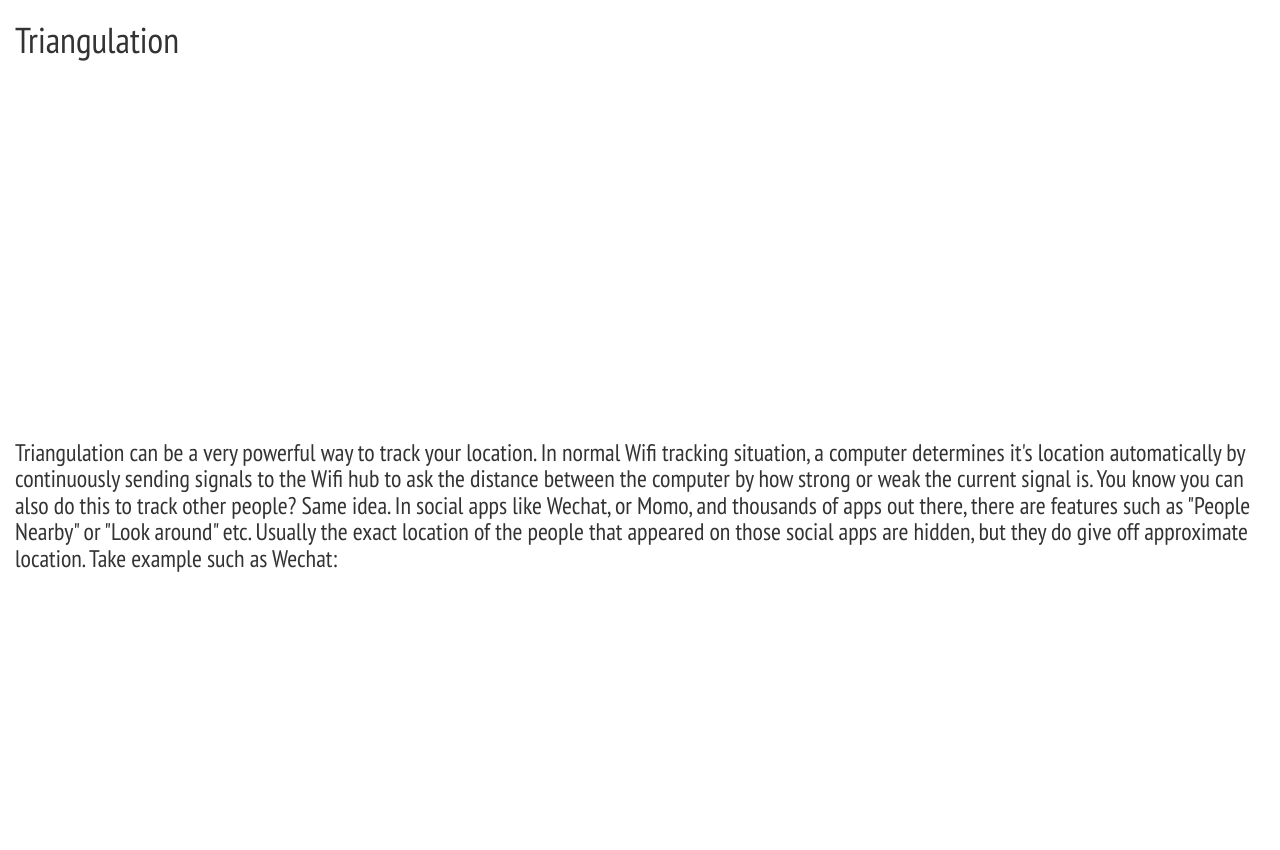
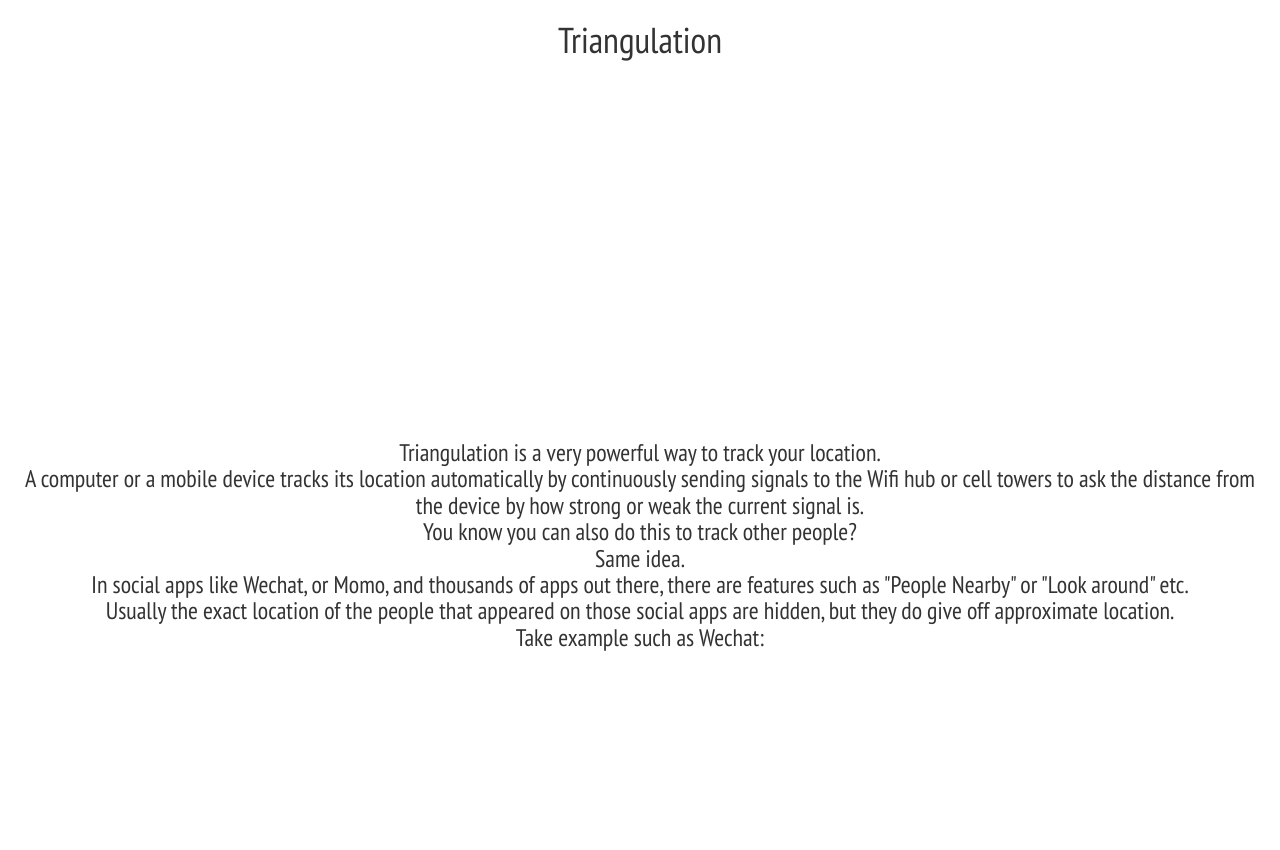
Before and after one commit to onhout/onhout.com, a PHP site: page /gmaps/index.html in a window 1280 px wide. Shown: the top 850 px of the page. Before the commit the page ends 572 px from the top, so only its background shows below. Run offline with PHP 8.4, Linux system fonts and the light colour scheme; some libraries are stand-ins or nearby versions.

Commit message:
updated a few bugs

```diff
--- a/gmaps/css/indexcss.css
+++ b/gmaps/css/indexcss.css
@@ -16,7 +16,11 @@
     padding: 25px;
 }
 
-body{
+html, body {
+    height: 100%;
+    width: 100%;
+    padding: 0;
+    margin: 0;
     font-family: 'PT Sans Narrow', sans-serif;
     font-weight: 300;
 }
--- a/gmaps/index.html
+++ b/gmaps/index.html
@@ -9,19 +9,18 @@
     <link href='http://fonts.googleapis.com/css?family=PT+Sans+Narrow' rel='stylesheet' type='text/css'>
 </head>
 <body>
-
-<div class="container-fluid" style="height: 1000px;">
-    <div style="height: 400px;"><h1>Triangulation</h1></div>
-    <div class = "body">
-        <h3>Triangulation can be a very powerful way to track your location.
-        In normal Wifi tracking situation, a computer determines it's location
-        automatically by continuously sending signals to the Wifi hub to ask the
-        distance between the computer by how strong or weak the current signal is.
-        You know you can also do this to track other people? Same idea. In social
+<div class="container-fluid" style="height: 2000px;">
+    <div style="height: 400px; text-align: center;"><h1>Triangulation</h1></div>
+    <div style="height: 400px; text-align: center;" class = "body" id="intro">
+        <h3>Triangulation is a very powerful way to track your location.<br>
+        A computer or a mobile device tracks its location automatically
+        by continuously sending signals to the Wifi hub or cell towers to ask the
+        distance from the device by how strong or weak the current signal is.<br>
+        You know you can also do this to track other people? <br>Same idea. <br>In social
         apps like Wechat, or Momo, and thousands of apps out there, there are features
-        such as "People Nearby" or "Look around" etc. Usually the exact location of
+        such as "People Nearby" or "Look around" etc. <br>Usually the exact location of
         the people that appeared on those social apps are hidden, but they do give off
-        approximate location. Take example such as Wechat:</h3>
+        approximate location. <br>Take example such as Wechat:</h3>
     </div>
     <div id="trigger1">
         <h1 class="col-lg-6" id="animate1">Well</h1>
--- a/gmaps/js/indexscript.js
+++ b/gmaps/js/indexscript.js
@@ -11,4 +11,8 @@ $(document).ready(function(){
     var scene2 = new ScrollScene({triggerElement: "#trigger2"})
         .setTween(tween2)
         .addTo(controller);
+    var tween3 = new TweenMax.to("#intro", 2, {backgroundPosition: "-40% 0", ease:Linear.easeNone});
+    var scene3 = new ScrollScene({triggerElement: "#intro", duration: 300})
+        .setTween(tween3)
+        .addTo(controller);
 })
```
Also changed, not shown: gmaps/pics/1st.png (added), gmaps/pics/2nd.png (added), gmaps/pics/3rd.png (added).
